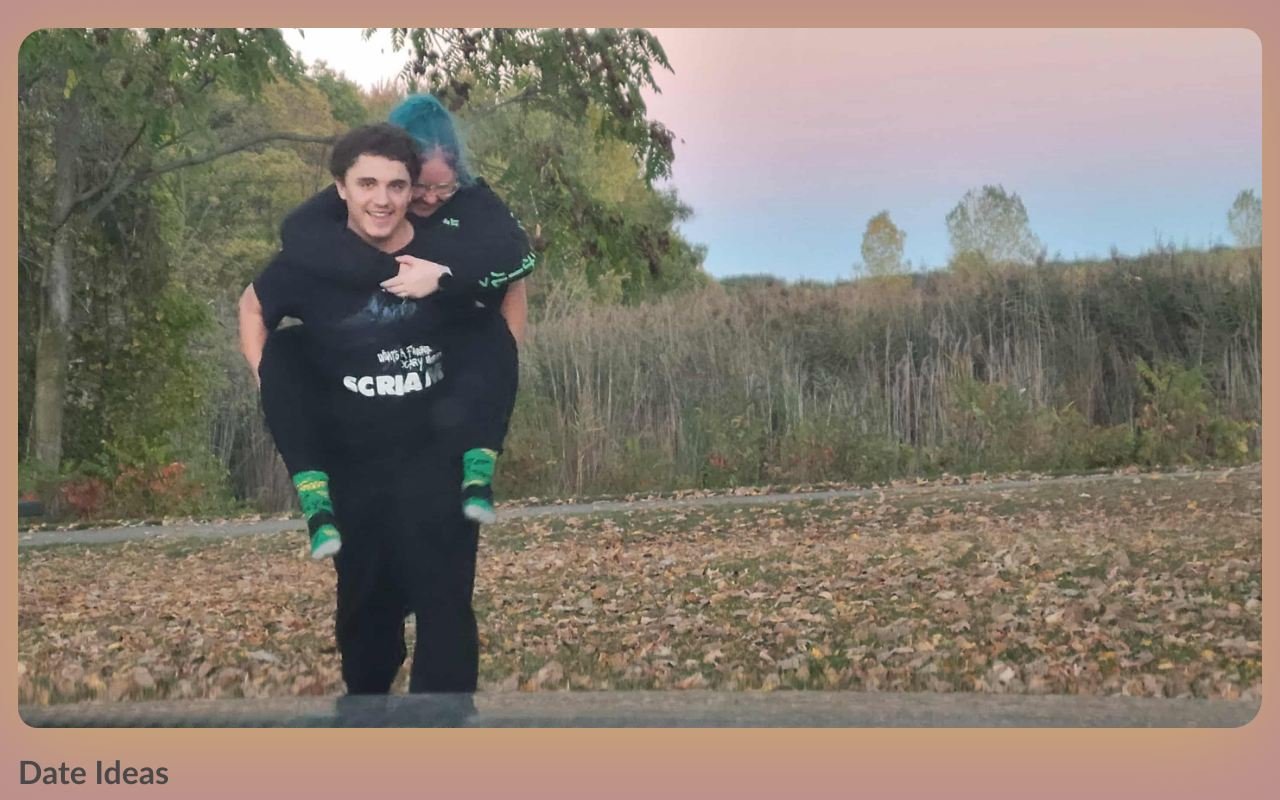
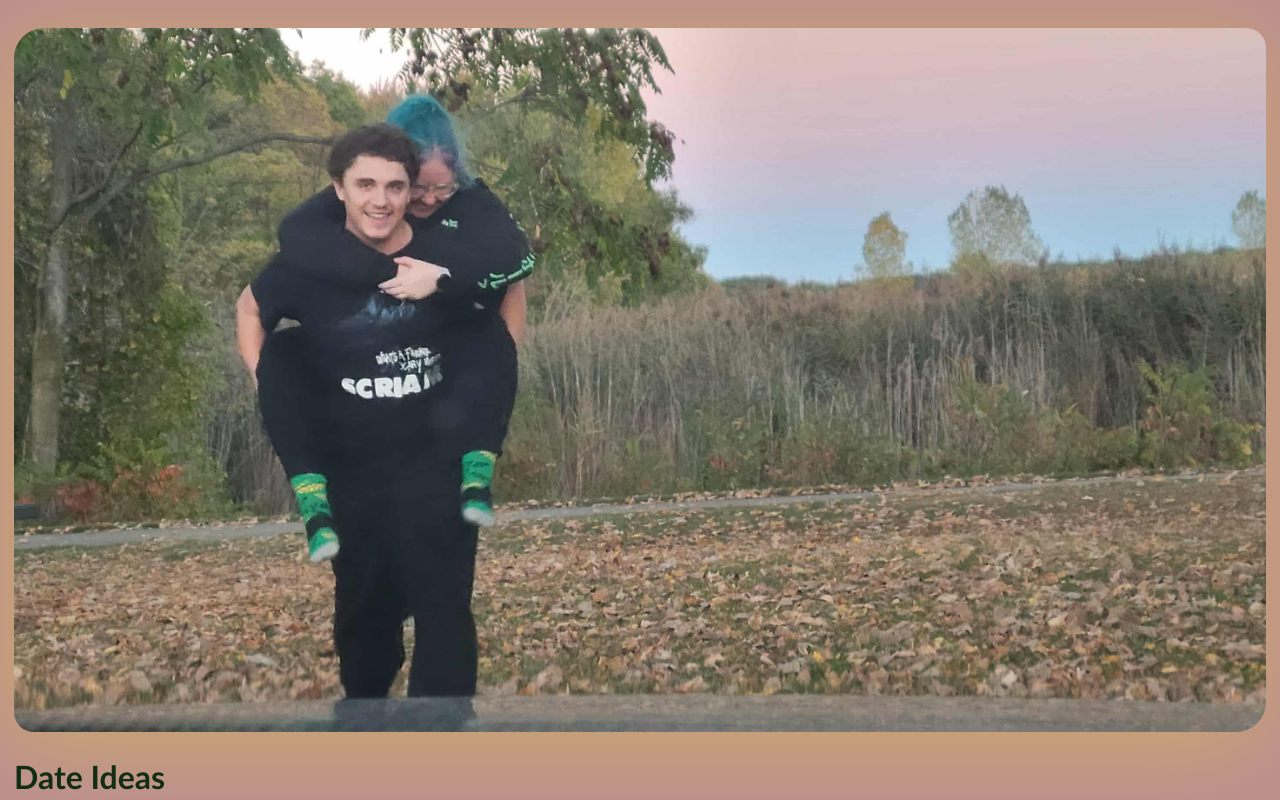
Before and after one commit to Rachel-Paul/Date-Ideas, a plain HTML site: page index.html in a window 1280 px wide. Shown: the top 800 px of the page. Drawn offline with Linux system fonts and the light colour scheme.

Commit message:
Update style.css

```diff
--- a/style.css
+++ b/style.css
@@ -1,11 +1,11 @@
 body {
     background-color:rosybrown;
     font-family:'Trebuchet MS', 'Lucida Sans Unicode', 'Lucida Grande', 'Lucida Sans', Arial, sans-serif;
-    padding: 20px 10px 30px 10px;
+    padding: 20px 6px 30px 6px;
 }
 
 h1 {
-    color: rgb(73, 73, 73);
+    color: rgb(17, 46, 20)
 }
 
 h2 {
```
